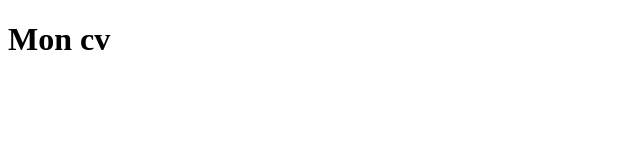
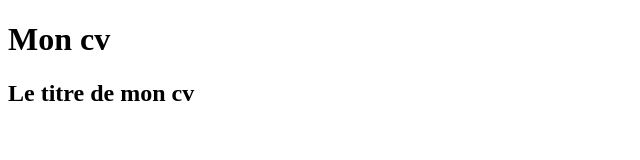
Before and after one commit to Mayi-1208/mon-cv, a plain HTML site: page index.html in a window 1280 px wide. Shown: the whole page, without its empty margins (0-640 px from the left). Drawn offline with Linux system fonts and the light colour scheme.

Commit message:
mise en place de la section titre

```diff
--- a/index.html
+++ b/index.html
@@ -7,5 +7,8 @@
     </head>
     <body>
         <h1>Mon cv</h1>
+        <section>
+            <h1>Le titre de mon cv</h1>
+        </section>
     </body>
 </htm>
```
